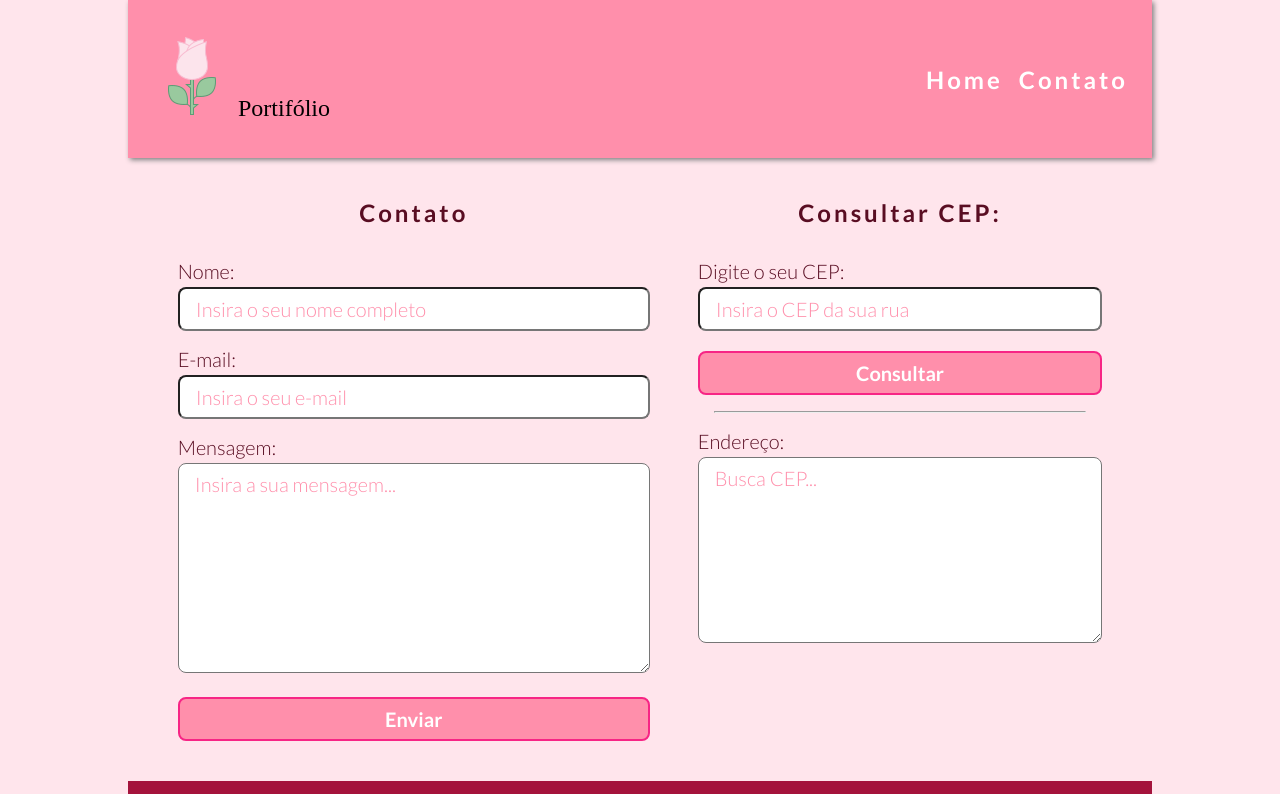
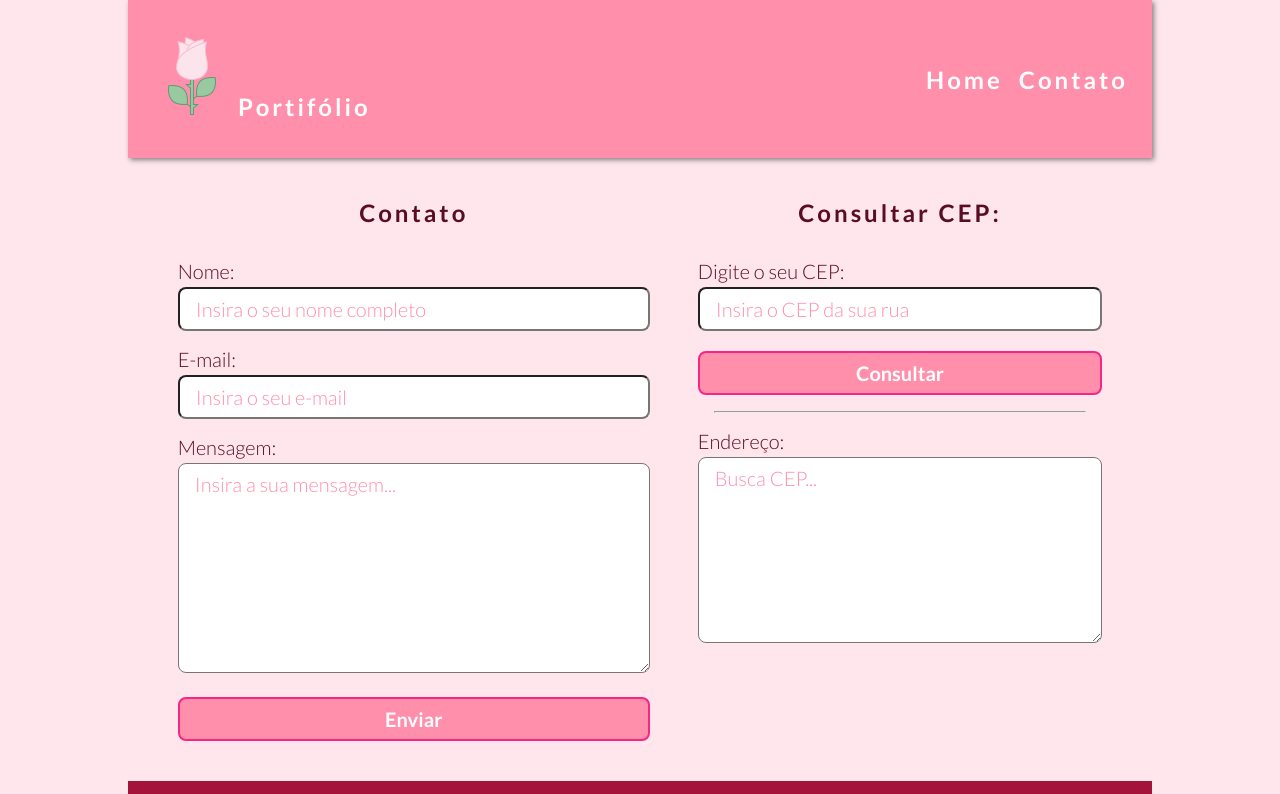
Before and after one commit to MichelleGreghi/portifolio, a plain HTML site: page contato.html in a window 1280 px wide. Shown: the top 794 px of the page. Drawn offline with Linux system fonts and the light colour scheme.

Commit message:
Modificação

```diff
--- a/contato.html
+++ b/contato.html
@@ -14,7 +14,7 @@
         <!-- Logo + Texto á esquerda do Menu -->
         <div>
             <img src="assets/images/flor.png" alt="Logo da Página - Goku">
-            <span>Portifólio</span>
+            <span class="titulo">Portifólio</span>
         </div>
         <!-- Opções do Menu utilizando Marcadores não ordenados (simbólico)-->
         <ul>
```
Also changed, not shown: assets/images/github.png (deleted), assets/images/goku.jpg (deleted), assets/images/goku_ico.png (deleted).
